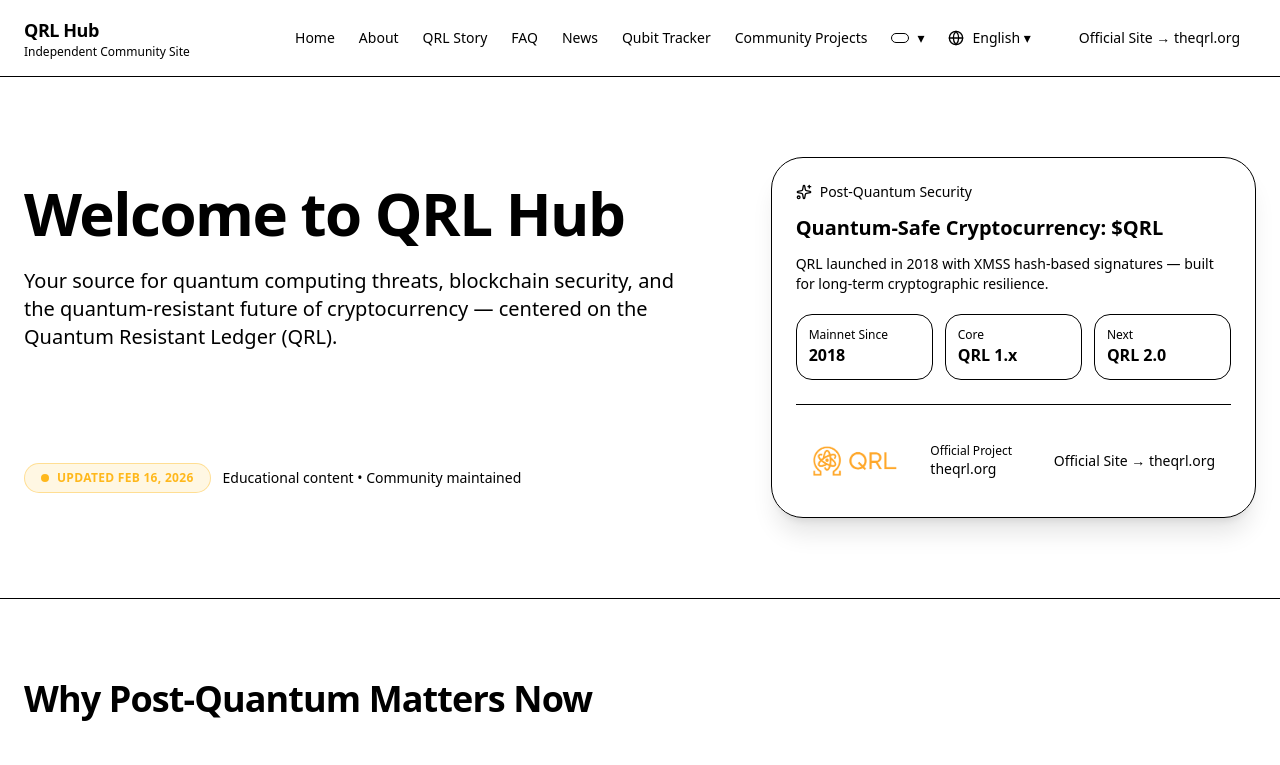
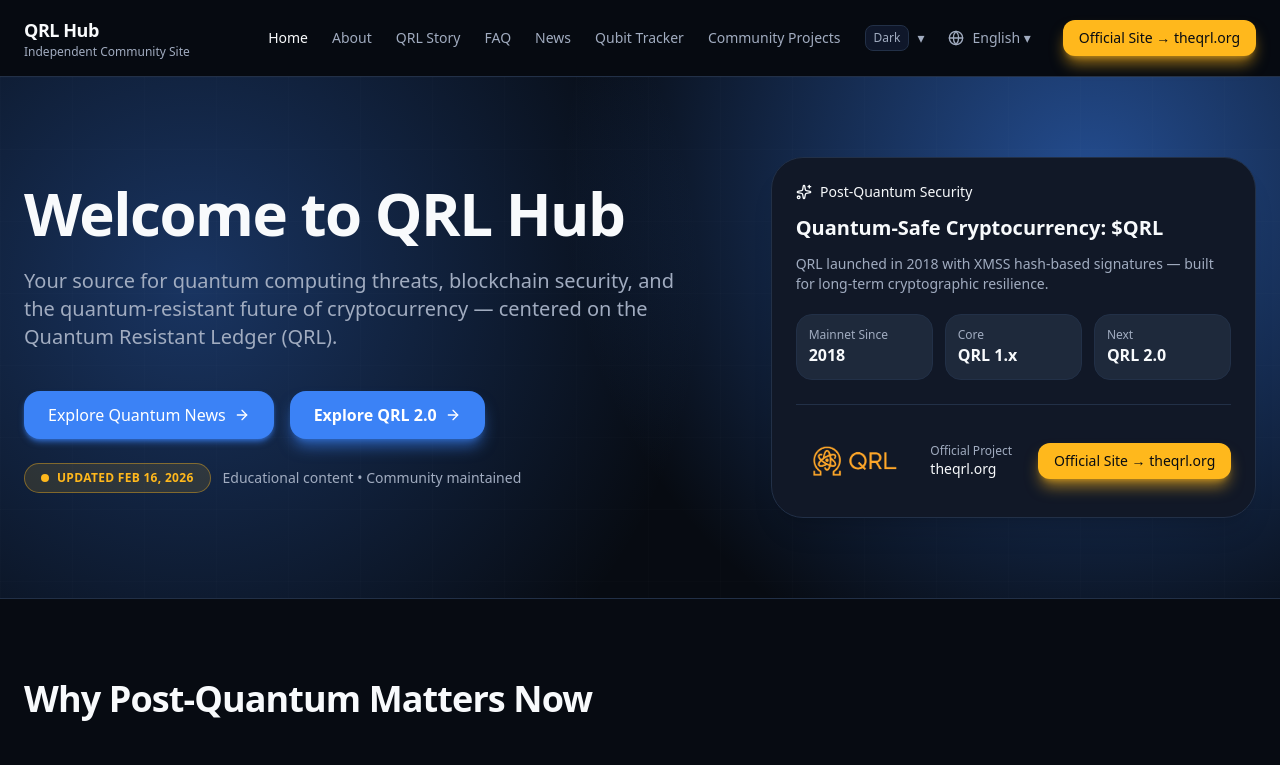
Before and after one commit to ChillerID/qrlhub-redesign, a React (Vite) app: page / in a window 1280 px wide. Shown: the top 765 px of the page. Built offline with nearby package versions, Linux system fonts and the light colour scheme.

Commit message:
en default color theme fix

```diff
--- a/src/App.tsx
+++ b/src/App.tsx
@@ -340,7 +340,7 @@
 
 export default function QRLHubHomepage() {
   const [lang, setLang] = React.useState("en");
-  const [theme, setTheme] = React.useState<Theme>("dark");
+  const [theme, setTheme] = React.useState<Theme>("darkNew");
   const [page, setPage] = React.useState<Page>("home");
 
   React.useEffect(() => {
```
